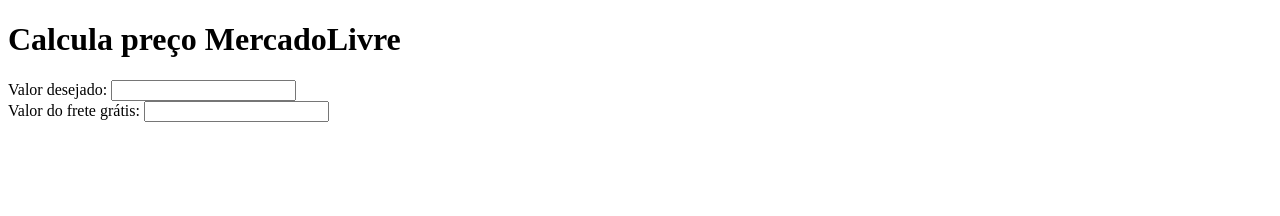
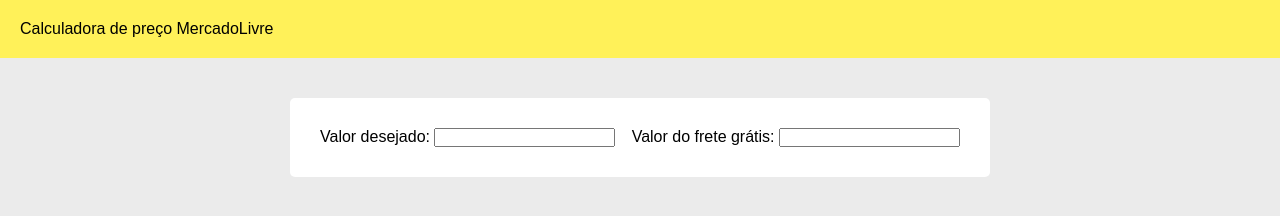
Before and after one commit to fernandonetom/calculadora-mercadolivre, a plain HTML site: page index.html in a window 1280 px wide. Drawn offline with Linux system fonts and the light colour scheme.

Commit message:
Criação do style.css

```diff
--- a/index.html
+++ b/index.html
@@ -3,11 +3,15 @@
 	<head>
 		<meta charset="UTF-8" />
 		<meta name="viewport" content="width=device-width, initial-scale=1.0" />
-
+		<link rel="stylesheet" href="src/css/style.css" />
 		<title>Calculadora MercadoLivre</title>
 	</head>
 	<body>
-		<h1>Calcula preço MercadoLivre</h1>
+		<header>
+			Calculadora de preço MercadoLivre
+		</header>
+
+		<section>
 			<div class="valorDesejado">
 				<label for="valorDesejado">Valor desejado:</label>
 				<input type="tel" name="valorDesejado" id="valorDesejado" />
@@ -17,9 +21,12 @@
 				<label for="valorFrete">Valor do frete grátis:</label>
 				<input type="tel" name="valorFrete" id="valorFrete" />
 			</div>
+		</section>
 
+		<section id="valorCalculado">
 			<div id="classico" class="valorCalculadoClassico"></div>
 			<div id="premium" class="valorCalculadoPremium"></div>
+		</section>
 		<script src="src/js/script.js"></script>
 	</body>
 </html>
--- a/src/css/style.css
+++ b/src/css/style.css
@@ -0,0 +1,26 @@
+* {
+	margin: 0;
+	padding: 0;
+	box-sizing: border-box;
+	font-family: Arial, Helvetica, sans-serif;
+}
+body {
+	background-color: #ebebeb;
+}
+header {
+	background-color: #fff159;
+	padding: 20px;
+	margin-bottom: 40px;
+}
+section {
+	background-color: #ffffff;
+	width: 1005;
+	max-width: 700px;
+	display: flex;
+	flex-wrap: wrap;
+	justify-content: space-between;
+	padding: 30px;
+	margin: 0 auto;
+	border-radius: 5px;
+	margin-bottom: 20px;
+}
--- a/src/js/script.js
+++ b/src/js/script.js
@@ -4,6 +4,9 @@
 		let inputFrete = document.getElementById("valorFrete");
 		let classico = document.getElementById("classico");
 		let premium = document.getElementById("premium");
+		let valorCalculado = document.getElementById("valorCalculado");
+
+		valorCalculado.style.display = "none";
 
 		localStorage.getItem("valorFrete")
 			? (inputFrete.value = localStorage.getItem("valorFrete"))
@@ -17,6 +20,7 @@
 
 		inputDesejado.addEventListener("input", () => {
 			valorDesejado = parseFloat(inputDesejado.value);
+			if (inputDesejado.value != "") {
 				if (valorDesejado > 120) {
 					valorDesejado =
 						valorDesejado + 5 + parseFloat(localStorage.getItem("valorFrete"));
@@ -28,6 +32,10 @@
 
 				classico.innerHTML = "Anúncio Clássico: R$" + calculaClassico;
 				premium.innerHTML = "Anúncio Premium: R$" + calculaPremium;
+				valorCalculado.style.display = "flex";
+			} else {
+				valorCalculado.style.display = "none";
+			}
 		});
 		inputFrete.addEventListener("input", salvarFrete);
 	}
```
Lines whose indentation alone changed are shown as unchanged.
